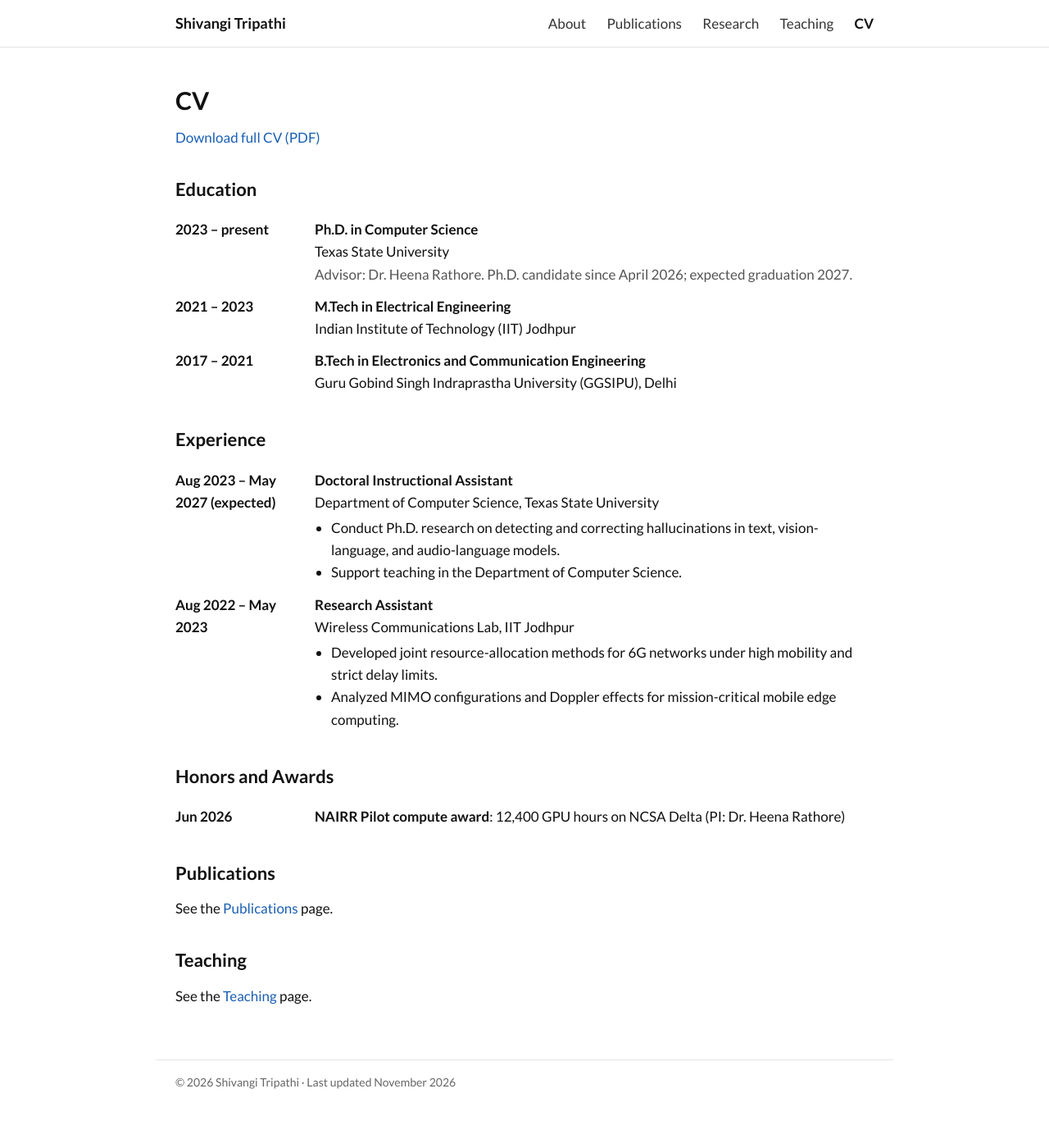
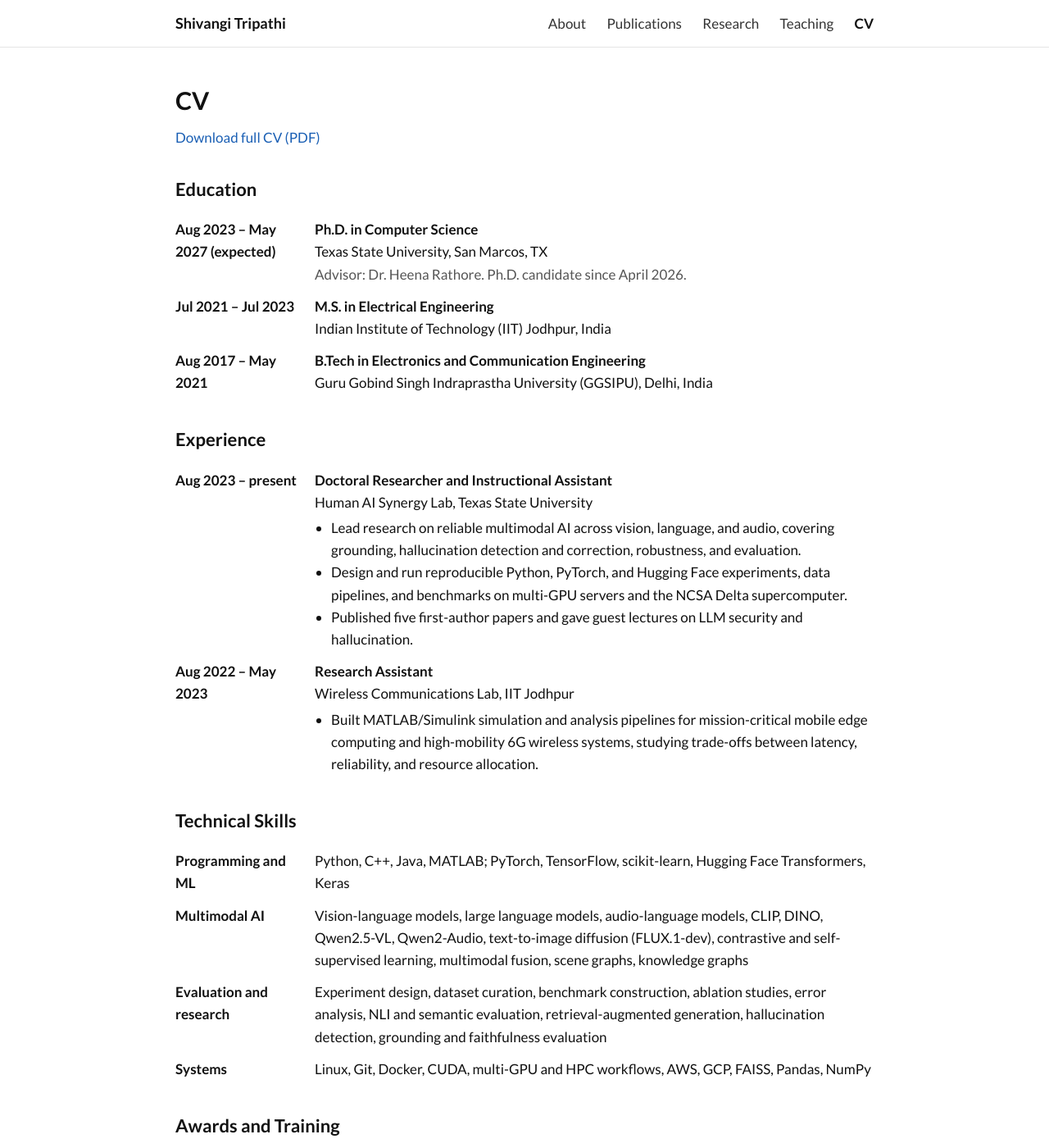
Before and after one commit to shivangitripathi2712/shivangitripathi2712.github.io, a Jekyll site: the page built from cv.html, in a window 1280 px wide and 1400 px high. Shown: the whole window at 82% size. Built offline with Jekyll 4.4.1, drawn with Linux system fonts in a browser that asks for light colours; some of the changed text lies outside the part shown.

Commit message:
Update CV PDF; add skills, training, aerial project, and key results; match CV details
Co-Authored-By: Claude Opus 5.5 <noreply@anthropic.com>
Claude-Session: https://claude.ai/code/session_01MAfZM7Z3FimJU8DmWqWiVZ

```diff
--- /dev/null
+++ b/_data/awards.yml
@@ -0,0 +1,11 @@
+# ─────────────────────────────────────────────────────────────
+# AWARDS AND TRAINING  (newest first)
+# ─────────────────────────────────────────────────────────────
+
+- date: 2026 – 2027
+  title: NAIRR Pilot compute allocation
+  note: "12,400 GPU hours on NCSA Delta for research on trustworthy vision-language models (PI: Dr. Heena Rathore)"
+
+- date: 2025
+  title: NVIDIA Deep Learning Institute, Building AI Agents with Multimodal Models
+  note: Built contrastive RGB/LiDAR representation learning, cross-modal projectors, and multimodal fusion in PyTorch
--- a/_data/education.yml
+++ b/_data/education.yml
@@ -2,15 +2,15 @@
 # EDUCATION  (newest first)
 # ─────────────────────────────────────────────────────────────
 
-- years: 2023 – present
+- years: Aug 2023 – May 2027 (expected)
   degree: Ph.D. in Computer Science
-  school: Texas State University
-  note: "Advisor: Dr. Heena Rathore. Ph.D. candidate since April 2026; expected graduation 2027."
+  school: Texas State University, San Marcos, TX
+  note: "Advisor: Dr. Heena Rathore. Ph.D. candidate since April 2026."
 
-- years: 2021 – 2023
-  degree: M.Tech in Electrical Engineering
-  school: Indian Institute of Technology (IIT) Jodhpur
+- years: Jul 2021 – Jul 2023
+  degree: M.S. in Electrical Engineering
+  school: Indian Institute of Technology (IIT) Jodhpur, India
 
-- years: 2017 – 2021
+- years: Aug 2017 – May 2021
   degree: B.Tech in Electronics and Communication Engineering
-  school: Guru Gobind Singh Indraprastha University (GGSIPU), Delhi
+  school: Guru Gobind Singh Indraprastha University (GGSIPU), Delhi, India
--- a/_data/experience.yml
+++ b/_data/experience.yml
@@ -1,18 +1,17 @@
 # ─────────────────────────────────────────────────────────────
 # EXPERIENCE  (newest first)
-#   dates, role, place, details (list of short sentences)
 # ─────────────────────────────────────────────────────────────
 
-- dates: Aug 2023 – May 2027 (expected)
-  role: Doctoral Instructional Assistant
-  place: Department of Computer Science, Texas State University
+- dates: Aug 2023 – present
+  role: Doctoral Researcher and Instructional Assistant
+  place: Human AI Synergy Lab, Texas State University
   details:
-    - Conduct Ph.D. research on detecting and correcting hallucinations in text, vision-language, and audio-language models.
-    - Support teaching in the Department of Computer Science.
+    - Lead research on reliable multimodal AI across vision, language, and audio, covering grounding, hallucination detection and correction, robustness, and evaluation.
+    - Design and run reproducible Python, PyTorch, and Hugging Face experiments, data pipelines, and benchmarks on multi-GPU servers and the NCSA Delta supercomputer.
+    - Published five first-author papers and gave guest lectures on LLM security and hallucination.
 
 - dates: Aug 2022 – May 2023
   role: Research Assistant
   place: Wireless Communications Lab, IIT Jodhpur
   details:
-    - Developed joint resource-allocation methods for 6G networks under high mobility and strict delay limits.
-    - Analyzed MIMO configurations and Doppler effects for mission-critical mobile edge computing.
+    - Built MATLAB/Simulink simulation and analysis pipelines for mission-critical mobile edge computing and high-mobility 6G wireless systems, studying trade-offs between latency, reliability, and resource allocation.
--- a/_data/research.yml
+++ b/_data/research.yml
@@ -1,40 +1,64 @@
 # ─────────────────────────────────────────────────────────────
 # RESEARCH
 #   title:  project name
+#   dates:  time period
 #   text:   2–3 plain sentences
+#   results: optional list of key numbers
 #   papers: venue labels from publications.yml (optional)
 # ─────────────────────────────────────────────────────────────
 
-- title: Correcting hallucinations in generated text
-  text: >-
-    Language models often write paragraphs that mix correct and incorrect
-    statements. I developed REVISE, which splits a paragraph into individual
-    claims, checks each claim against retrieved evidence, and rewrites only
-    the claims that are not supported. I also study how to detect these errors
-    with an ensemble of checkers and in settings with limited computing
-    resources.
-  papers: [AITest 2025, DISTILL 2025, CCNC 2026]
-
-- title: Faithful image captions for safety-critical scenes
+- title: Faithful image captions for safety-critical traffic scenes (MS-CAPS)
+  dates: 2025 – present
   text: >-
     When a vision-language model shortens a caption, it can drop details that
-    matter for safety, such as a pedestrian or a traffic signal. MS-CAPS uses
-    a knowledge graph to compress captions of traffic scenes, and evaluates
-    each caption by how well an image generator can reconstruct the original
-    scene from it.
+    matter for safety, such as a pedestrian or a traffic signal. MS-CAPS uses a
+    knowledge graph to shorten traffic-scene captions to a minimal sufficient
+    form, and checks each caption by asking an image generator (FLUX.1-dev) to
+    rebuild the scene from it.
+  results:
+    - Evaluated on 150 real-world scenes from Vehicle-centric, CoDA-LM, and NuInteract with Qwen2.5-VL, GPT-4o, and Gemini.
+    - Up to 98% of outputs accepted (49 of 50 scenes) with 62.5% average caption reduction.
   papers: [EACL 2027]
 
 - title: Hallucinations in clinical speech
+  dates: 2025 – present
   text: >-
-    Audio-language models are used to write clinical notes from
-    doctor–patient conversations. I study how errors in listening, such as a
-    misheard drug name, turn into false statements in the final note, and I am
-    building a benchmark to measure these errors against the original audio.
+    AI systems that write clinical notes from doctor–patient conversations can
+    turn a listening mistake, such as a misheard drug name, into a false
+    statement in the note. I compare speech-to-text-then-LLM systems with
+    models that listen to audio directly, and trace where each error starts.
+  results:
+    - Evaluation pipeline on 57 doctor–patient consultations (PriMock57).
+    - Pilot runs showed about 75% hallucination and 80% topic-mismatch rates, motivating stage-by-stage error tracing.
   papers: []
 
+- title: Correcting hallucinations in generated text (REVISE)
+  dates: 2024 – present
+  text: >-
+    Language models often write paragraphs that mix correct and incorrect
+    statements. REVISE splits a paragraph into individual claims, checks each
+    claim against retrieved evidence, and rewrites only the claims that are not
+    supported, keeping the rest of the paragraph the same.
+  results:
+    - Evaluated on 1,400+ passages from Natural Questions and SQuAD.
+    - Up to 76.8% factual accuracy on the NQ-Mis benchmark.
+  papers: [AITest 2025, DISTILL 2025, CCNC 2026]
+
 - title: Adversarial testing of language models
+  dates: 2024
   text: >-
-    I measure how small changes to a prompt increase the rate of
-    hallucination in open language models, so that detection and correction
-    methods can be tested under realistic pressure.
+    I measure how small changes to a prompt increase hallucination in open
+    language models, so that detection and correction methods can be tested
+    under realistic pressure.
+  results:
+    - Attacks on Vicuna-7B and LLaMA-2-7B-chat succeeded up to 92.53% of the time.
   papers: [MobiSecServ 2024]
+
+- title: Multimodal AI for aerial disaster assessment
+  dates: Ongoing
+  text: >-
+    I am building a pipeline that turns aerial images of disaster areas into
+    structured information for rapid damage assessment, and that stays reliable
+    when viewpoint, object size, and lighting change.
+  results: []
+  papers: []
--- /dev/null
+++ b/_data/skills.yml
@@ -0,0 +1,15 @@
+# ─────────────────────────────────────────────────────────────
+# TECHNICAL SKILLS
+# ─────────────────────────────────────────────────────────────
+
+- area: Programming and ML
+  items: Python, C++, Java, MATLAB; PyTorch, TensorFlow, scikit-learn, Hugging Face Transformers, Keras
+
+- area: Multimodal AI
+  items: Vision-language models, large language models, audio-language models, CLIP, DINO, Qwen2.5-VL, Qwen2-Audio, text-to-image diffusion (FLUX.1-dev), contrastive and self-supervised learning, multimodal fusion, scene graphs, knowledge graphs
+
+- area: Evaluation and research
+  items: Experiment design, dataset curation, benchmark construction, ablation studies, error analysis, NLI and semantic evaluation, retrieval-augmented generation, hallucination detection, grounding and faithfulness evaluation
+
+- area: Systems
+  items: Linux, Git, Docker, CUDA, multi-GPU and HPC workflows, AWS, GCP, FAISS, Pandas, NumPy
--- a/cv.html
+++ b/cv.html
@@ -23,9 +23,18 @@ permalink: /cv/
   {%- endfor %}
 </table>
 
-<h2>Honors and Awards</h2>
+<h2>Technical Skills</h2>
 <table class="news">
-  <tr><th>Jun 2026</th><td><b>NAIRR Pilot compute award</b>: 12,400 GPU hours on NCSA Delta (PI: Dr. Heena Rathore)</td></tr>
+  {%- for k in site.data.skills %}
+  <tr><th>{{ k.area }}</th><td>{{ k.items }}</td></tr>
+  {%- endfor %}
+</table>
+
+<h2>Awards and Training</h2>
+<table class="news">
+  {%- for w in site.data.awards %}
+  <tr><th>{{ w.date }}</th><td><b>{{ w.title }}</b><br />{{ w.note }}</td></tr>
+  {%- endfor %}
 </table>
 
 <h2>Publications</h2>
--- a/research.html
+++ b/research.html
@@ -6,11 +6,15 @@ permalink: /research/
 <h1 class="page-title">Research</h1>
 <p class="lead">
   My research asks one question: when a generative AI model produces an answer, a caption, or a
-  clinical note, can we trust it, and if not, can we fix it? I work on this question in four areas.
+  clinical note, can we trust it, and if not, can we fix it? I work on this question in the areas below.
 </p>
 {%- for r in site.data.research %}
 <h2>{{ r.title }}</h2>
+<p class="muted">{{ r.dates }}</p>
 <p>{{ r.text }}</p>
+{%- if r.results.size > 0 %}
+<ul class="details">{% for x in r.results %}<li>{{ x }}</li>{% endfor %}</ul>
+{%- endif %}
 {%- if r.papers.size > 0 %}
 <p class="refs">Related papers: {{ r.papers | join: ", " }} (<a href="/publications/">see Publications</a>)</p>
 {%- endif %}
```
Also changed, not shown: 1 other file.
